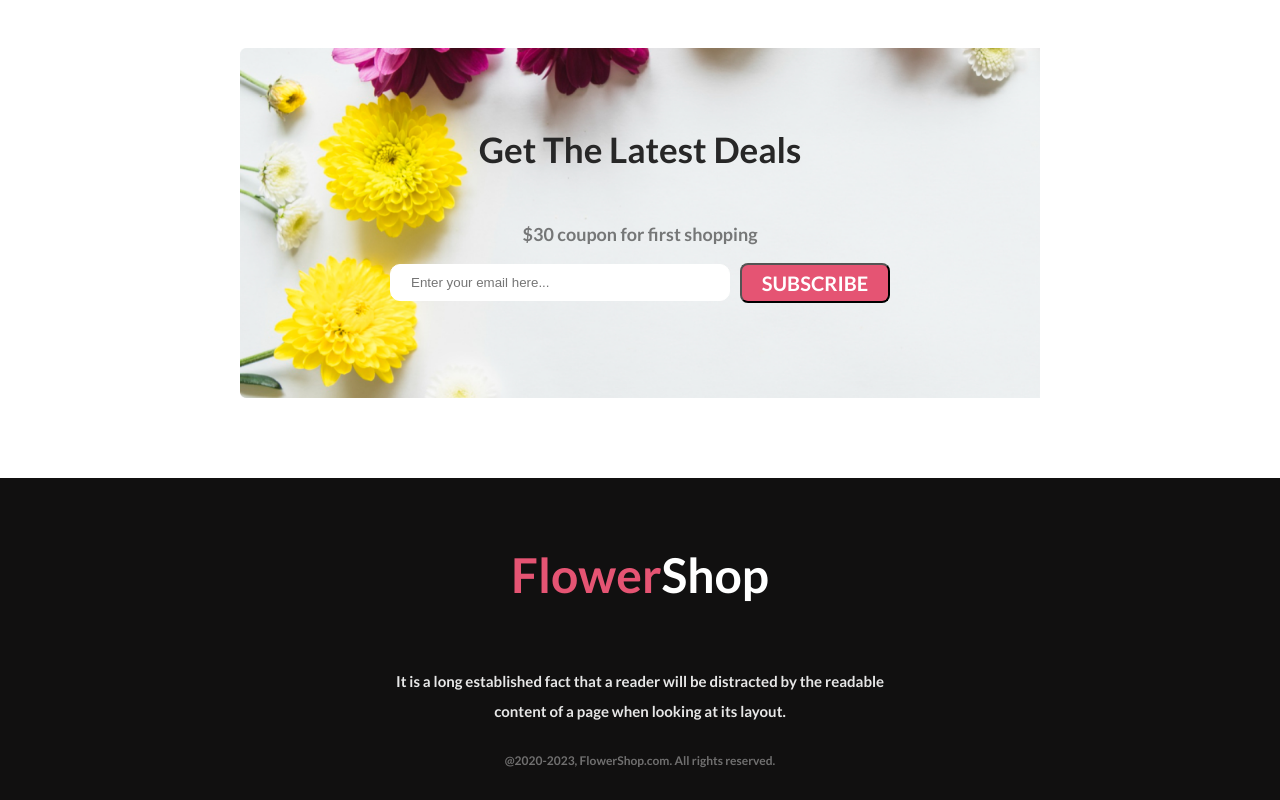
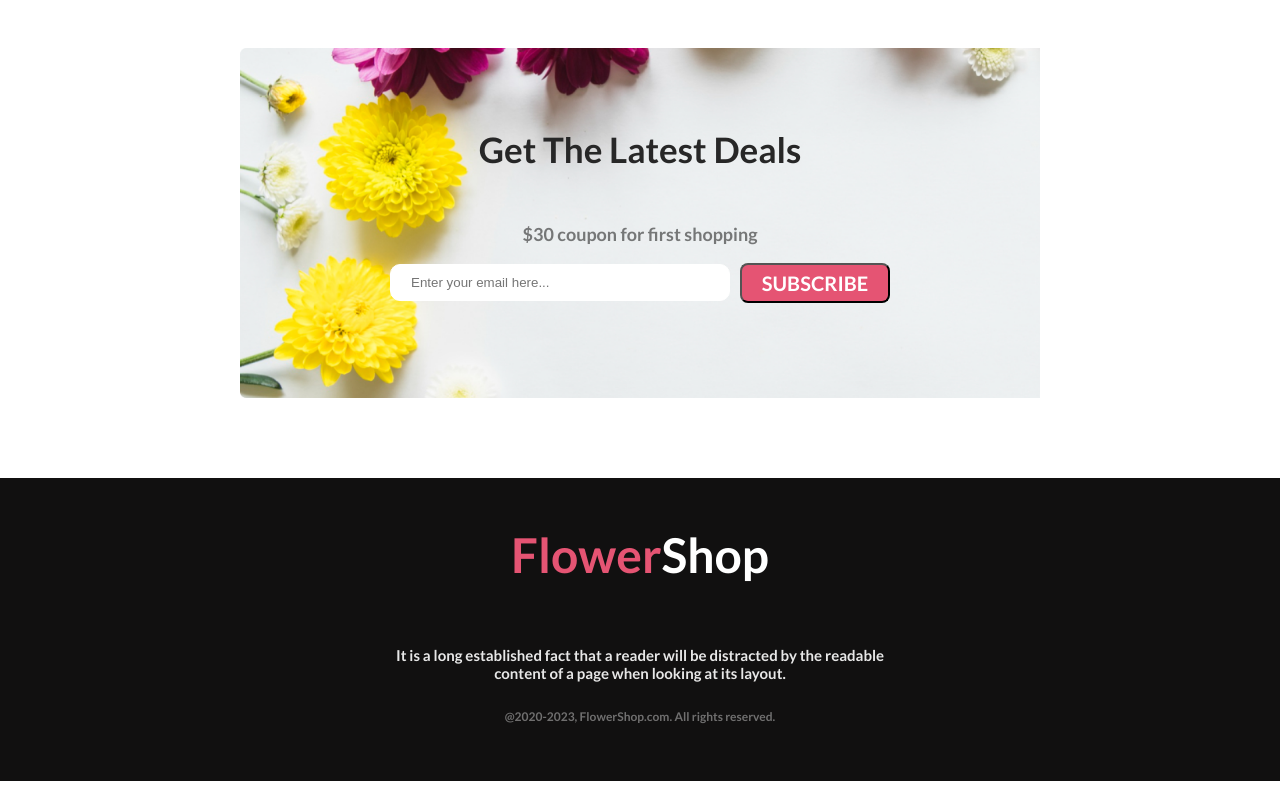
Before and after one commit to sifatjustin/ph-assignment-one, a plain HTML site: page index.html in a window 1280 px wide. Shown: the part 2913-3713 px from the top of the page. Drawn offline with Linux system fonts and the light colour scheme.

Commit message:
final push

```diff
--- a/index.html
+++ b/index.html
@@ -133,8 +133,8 @@ lets do this first assingment -->
     <footer>
         <div class="container">
             <div class="main-footer">
-                <h3 class="foot-text"> Flower<span class="foot-col">Shop</span></h3>
-                <p class="f-p-text">It is a long established fact that a reader will be distracted by the readable <br>
+                <h3> Flower<span class="foot-col">Shop</span></h3>
+                <p>It is a long established fact that a reader will be distracted by the readable <br>
                     content of a page when looking at its layout.</p>
                 <p class="last">@2020-2023, FlowerShop.com. All rights reserved. </p>
             </div>
--- a/style.css
+++ b/style.css
@@ -374,12 +374,12 @@ subscription Section
 /* footer starts here*/
 footer {
     background: #111010;
+    padding-bottom: 45px;
 }
 
-.main-footer {
+ .main-footer {
 
-    padding-top: 20px;
-    padding-bottom: 20px;
+
     display: flex;
     flex-flow: column;
     align-items: center;
@@ -387,7 +387,7 @@ footer {
 
 }
 
-.foot-text {
+footer h3 {
     text-align: center;
     color: #E55473;
     font-family: Lato;
@@ -400,9 +400,10 @@ footer {
 
 .foot-col {
     color: #FFFFFF;
-}
+   }
 
-.f-p-text {
+
+footer p {
 
     color: rgba(255, 255, 255, 0.90);
     text-align: center;
@@ -410,7 +411,7 @@ footer {
     font-size: 15px;
     font-style: normal;
     font-weight: 400;
-    line-height: 30px;
+
 }
 
 .last {
@@ -420,6 +421,4 @@ footer {
     font-size: 12px;
     font-style: normal;
     font-weight: 200;
-
-
 }
```
Also changed, not shown: won.html (deleted, +0 -15 lines).
